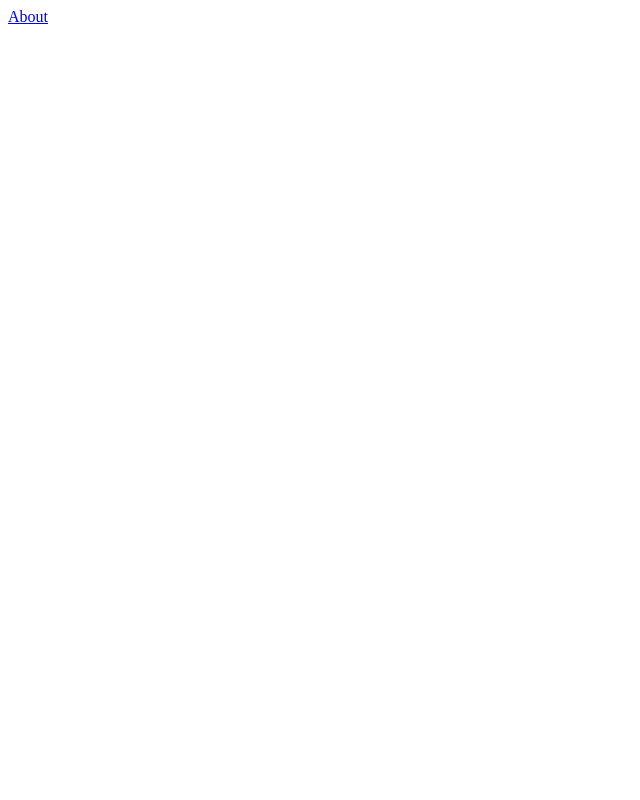
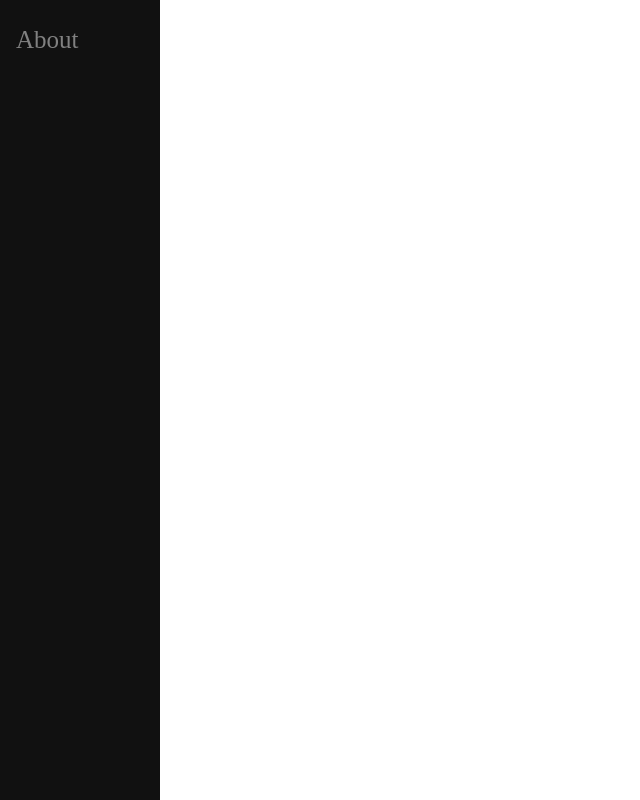
Before and after one commit to BreadTeleporter2009/Programs, a plain HTML site: page index.html in a window 1280 px wide. Shown: the whole page, without its empty margins (0-640 px from the left). Drawn offline with Linux system fonts and the light colour scheme.

Commit message:
added css?

```diff
--- a/index.html
+++ b/index.html
@@ -5,7 +5,7 @@
     <meta http-equiv="X-UA-Compatible" content="IE=edge">
     <meta name="viewport" content="width=device-width, initial-scale=1.0">
     <title>Document</title>
-    <style src="index.css"></style>
+    <link rel="stylesheet" href="index.css">
 </head>
 <body>
     <div class="sidenav">
```
